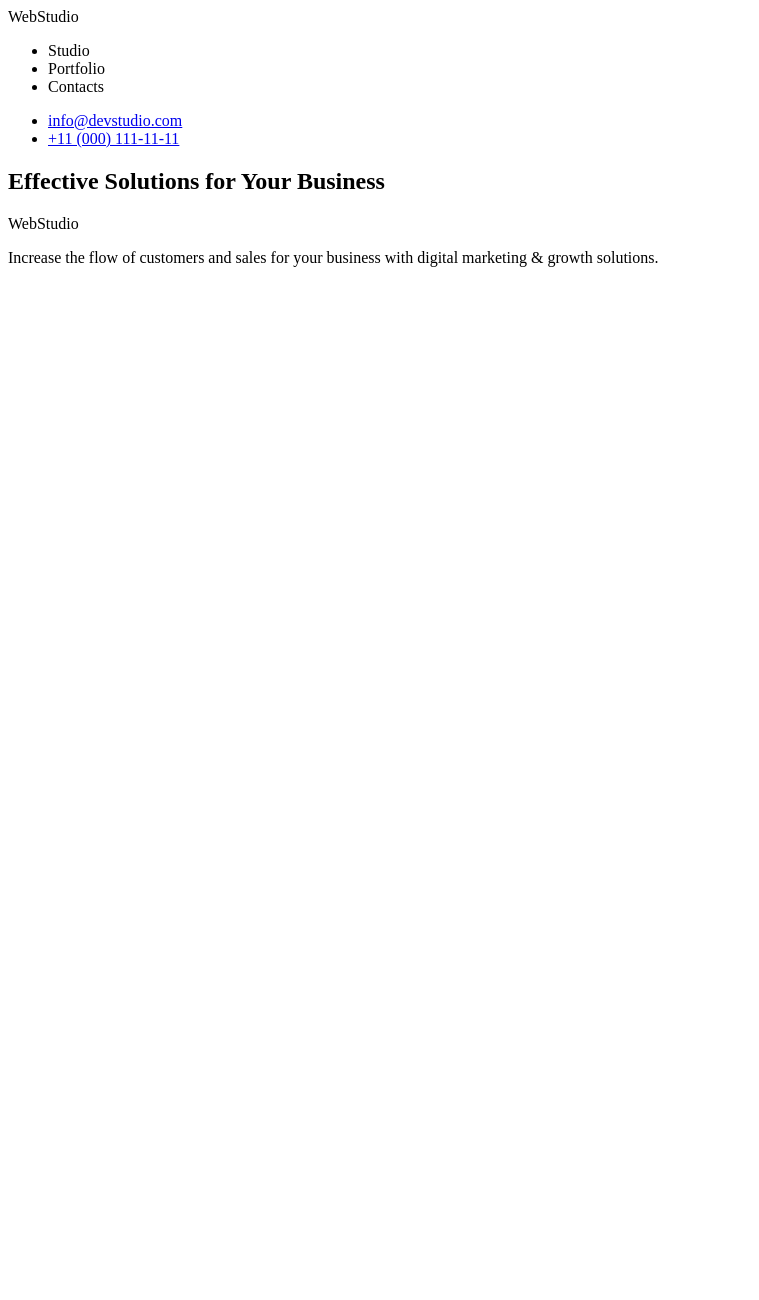
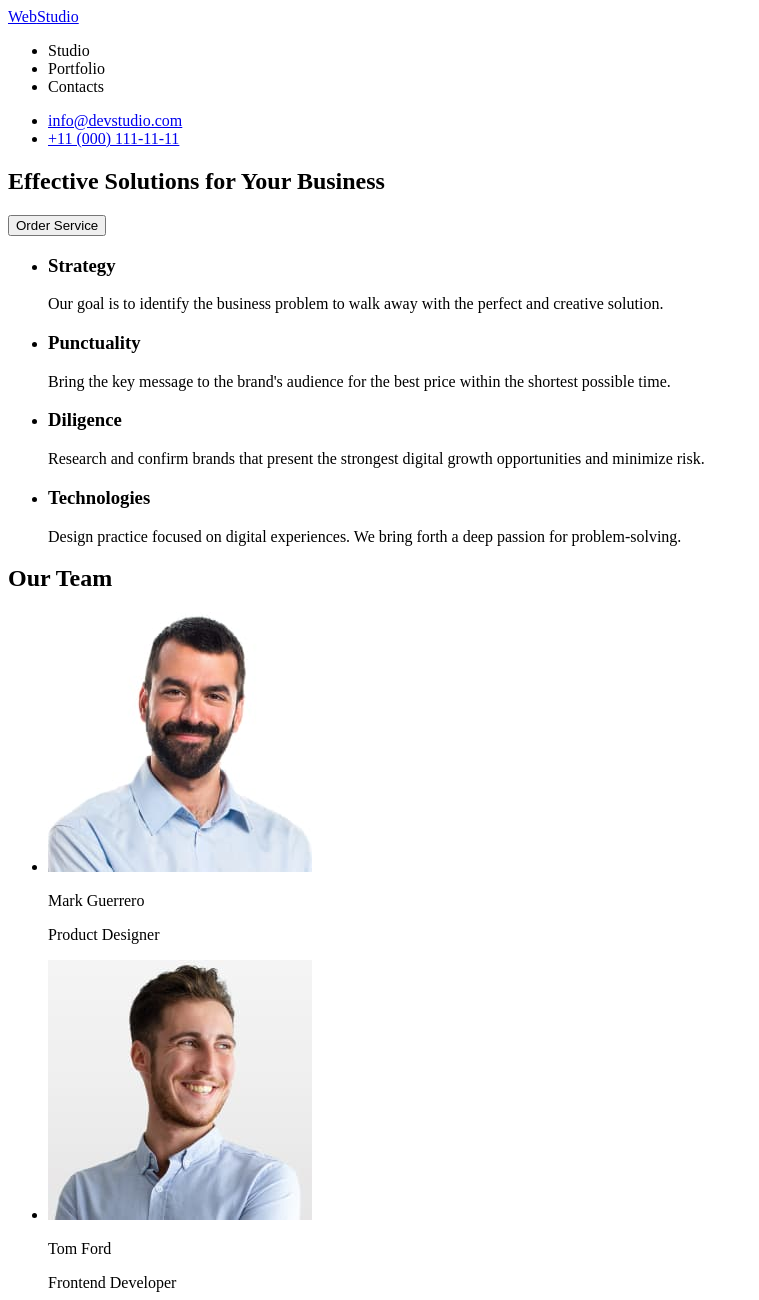
Before and after one commit to BartekMazu/goit-markup-hw-01, a plain HTML site: page index.html in a window 1280 px wide. Shown: the top 1300 px of the page, without its empty margins (0-759 px from the left). Before the commit the page ends 800 px from the top, so only its background shows below. Drawn offline with Linux system fonts and the light colour scheme.

Commit message:
added header, main and footer

```diff
--- a/index.html
+++ b/index.html
@@ -9,7 +9,7 @@
     <header>
       <div>
         <nav>
-          <a>WebStudio</a>
+          <a href="#"><span>Web</span>Studio</a>
           <ul>
             <li>Studio</li>
             <li>Portfolio</li>
@@ -23,13 +23,90 @@
       </div>
     </header>
     <main>
+      <!--Hero-->
       <section>
         <h1>Effective Solutions for Your Business</h1>
+        <button type="button">Order Service</button>
+      </section>
+      <!--Feature-->
+      <section>
+        <ul>
+          <li>
+            <h3>Strategy</h3>
+            <p>
+              Our goal is to identify the business problem to walk away with the
+              perfect and creative solution.
+            </p>
+          </li>
+          <li>
+            <h3>Punctuality</h3>
+            <p>
+              Bring the key message to the brand's audience for the best price
+              within the shortest possible time.
+            </p>
+          </li>
+          <li>
+            <h3>Diligence</h3>
+            <p>
+              Research and confirm brands that present the strongest digital
+              growth opportunities and minimize risk.
+            </p>
+          </li>
+          <li>
+            <h3>Technologies</h3>
+            <p>
+              Design practice focused on digital experiences. We bring forth a
+              deep passion for problem-solving.
+            </p>
+          </li>
+        </ul>
+      </section>
+      <!--Our Team-->
+      <section>
+        <h2>Our Team</h2>
+        <ul>
+          <li>
+            <img
+              src="./images/markguerrero.jpg"
+              alt="Zdjęcie usmiechnietego mężczyzny, ciemne, krótkie włosy i broda w koszuli jasnoniebieskiej"
+              width="264"
+            />
+            <p>Mark Guerrero</p>
+            <p>Product Designer</p>
+          </li>
+          <li>
+            <img
+              src="./images/tomford.jpg"
+              alt="Zdjęcie usmiechnietego mężczyzny, ciemno blond, krótkie włosy w koszuli jasnoniebieskiej"
+              width="264"
+            />
+            <p>Tom Ford</p>
+            <p>Frontend Developer</p>
+          </li>
+          <li>
+            <img
+              src="./images/camilagarcia.jpg"
+              alt="Zdjęcie kobiety, ciemne, długie włosy w różowym swetrze"
+              width="264"
+            />
+            <p>Camila Garcia</p>
+            <p>Marketing</p>
+          </li>
+          <li>
+            <img
+              src="./images/danielwilson.jpg"
+              alt="Zdjęcie usmiechnietego mężczyzny, ciemne, średnie włosy i mały zarost w szarej bluzie"
+              width="264"
+            />
+            <p>Daniel Wilson</p>
+            <p>UI Designer</p>
+          </li>
+        </ul>
       </section>
     </main>
     <footer>
       <div>
-        <a>WebStudio</a>
+        <a href="#"><span>Web</span>Studio</a>
         <p>
           Increase the flow of customers and sales for your business with
           digital marketing & growth solutions.
```
Also changed, not shown: images/camilagarcia.jpg (added), images/danielwilson.jpg (added), images/markguerrero.jpg (added), images/tomford.jpg (added).
